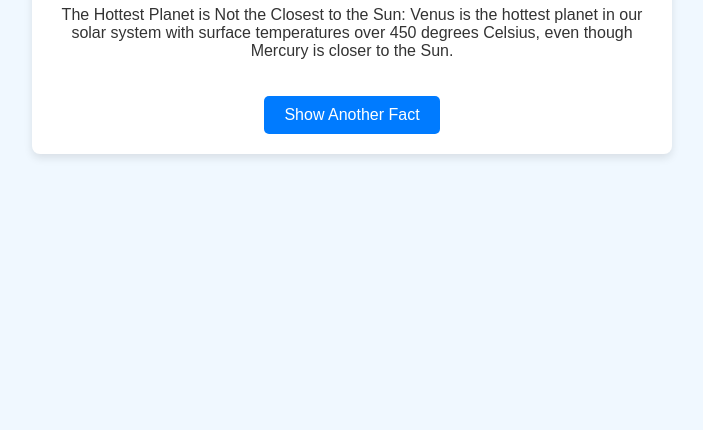
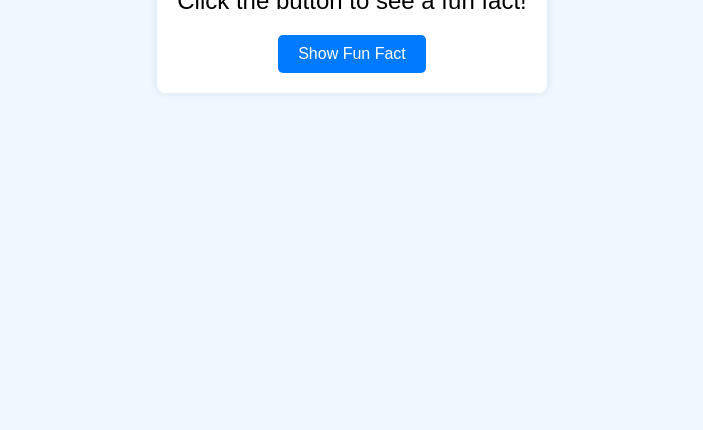
Before and after one commit to Malinda01/fact-gen-malinda-, a plain HTML site: page index.html in a window 1280 px wide. Shown: the part 370-800 px from the top of the page, without its empty margins (288-991 px from the left). Drawn offline with Linux system fonts and the light colour scheme.

Commit message:
Update index.html

```diff
--- a/index.html
+++ b/index.html
@@ -3,94 +3,61 @@
 <head>
     <meta charset="UTF-8">
     <meta name="viewport" content="width=device-width, initial-scale=1.0">
-    <title>Fun Space Facts</title>
+    <title>Fun Facts App</title>
     <style>
-        :root {
-            --background-color: #f0f8ff;
-            --text-color: #333;
-            --button-bg-color: #007bff;
-            --button-text-color: #fff;
-            --container-bg-color: #fff;
-            --box-shadow: 0 4px 8px rgba(0, 0, 0, 0.1);
-        }
-
         body {
             font-family: Arial, sans-serif;
-            background-color: var(--background-color);
-            color: var(--text-color);
             display: flex;
             justify-content: center;
             align-items: center;
             height: 100vh;
             margin: 0;
-            transition: background-color 0.3s, color 0.3s;
+            background-color: #f0f8ff;
         }
-
-        .fact-container {
+        #app {
             text-align: center;
-            max-width: 600px;
+            background-color: #fff;
             padding: 20px;
             border-radius: 8px;
-            background-color: var(--container-bg-color);
-            box-shadow: var(--box-shadow);
-            transition: box-shadow 0.3s;
+            box-shadow: 0 0 10px rgba(0, 0, 0, 0.1);
         }
-
+        #fact {
+            font-size: 1.5em;
+            margin-bottom: 20px;
+        }
         button {
-            margin-top: 20px;
             padding: 10px 20px;
-            font-size: 16px;
+            font-size: 1em;
             cursor: pointer;
             border: none;
             border-radius: 5px;
-            background-color: var(--button-bg-color);
-            color: var(--button-text-color);
-            transition: background-color 0.3s, transform 0.3s;
+            background-color: #007bff;
+            color: white;
         }
-
         button:hover {
-            background-color: darken(var(--button-bg-color), 10%);
-            transform: scale(1.05);
-        }
-
-        @media (prefers-color-scheme: dark) {
-            :root {
-                --background-color: #333;
-                --text-color: #f0f8ff;
-                --container-bg-color: #444;
-                --button-bg-color: #0056b3;
-            }
+            background-color: #0056b3;
         }
     </style>
 </head>
 <body>
-    <div class="fact-container">
-        <h1>Fun Space Fact</h1>
-        <p id="fact"></p>
-        <button onclick="showRandomFact()">Show Another Fact</button>
+    <div id="app">
+        <div id="fact">Click the button to see a fun fact!</div>
+        <button onclick="generateFact()">Show Fun Fact</button>
     </div>
 
     <script>
-        const spaceFacts = [
-            "Space is Completely Silent: Unlike Earth, space has no atmosphere, which means sound has no medium or way to travel to be heard.",
-            "The Hottest Planet is Not the Closest to the Sun: Venus is the hottest planet in our solar system with surface temperatures over 450 degrees Celsius, even though Mercury is closer to the Sun.",
-            "A Day on Venus is Longer Than a Year: Venus has an extremely slow rotation on its axis, taking about 243 Earth days to complete one rotation, while it takes only about 225 Earth days to orbit the Sun.",
-            "There are More Stars in the Universe Than Grains of Sand on Earth: The universe is vast, with billions of galaxies, each containing millions or billions of stars.",
-            "Neutron Stars Can Spin at a Rate of 600 Rotations Per Second: These incredibly dense remnants of supernova explosions can rotate extremely rapidly.",
-            "There May Be a Planet Made of Diamonds: 55 Cancri e, a planet twice the size of Earth, is thought to have a surface made largely of diamond.",
-            "The Largest Known Volcano is on Mars: Olympus Mons is about 13.6 miles high, making it nearly three times the height of Mount Everest.",
-            "Space is Not Far Away: The Kármán line, which is the boundary of space, is only 100 kilometers (62 miles) above sea level.",
-            "The Moon is Moving Away from Earth: Each year, the Moon drifts about 3.8 centimeters further away from our planet.",
-            "A Year on Mercury is Just 88 Days Long: Due to its proximity to the Sun, Mercury has a very short orbital period."
+        const facts = [
+            "Honey never spoils.",
+            "A day on Venus is longer than a year on Venus.",
+            "Bananas are berries, but strawberries aren't.",
+            "There are more stars in the universe than grains of sand on Earth.",
+            "Octopuses have three hearts."
         ];
 
-        function showRandomFact() {
-            const randomIndex = Math.floor(Math.random() * spaceFacts.length);
-            document.getElementById('fact').innerText = spaceFacts[randomIndex];
+        function generateFact() {
+            const randomIndex = Math.floor(Math.random() * facts.length);
+            document.getElementById('fact').innerText = facts[randomIndex];
         }
-
-        // Show a fact when the page loads
-        showRandomFact();
     </script>
 </body>
 </html>
```
